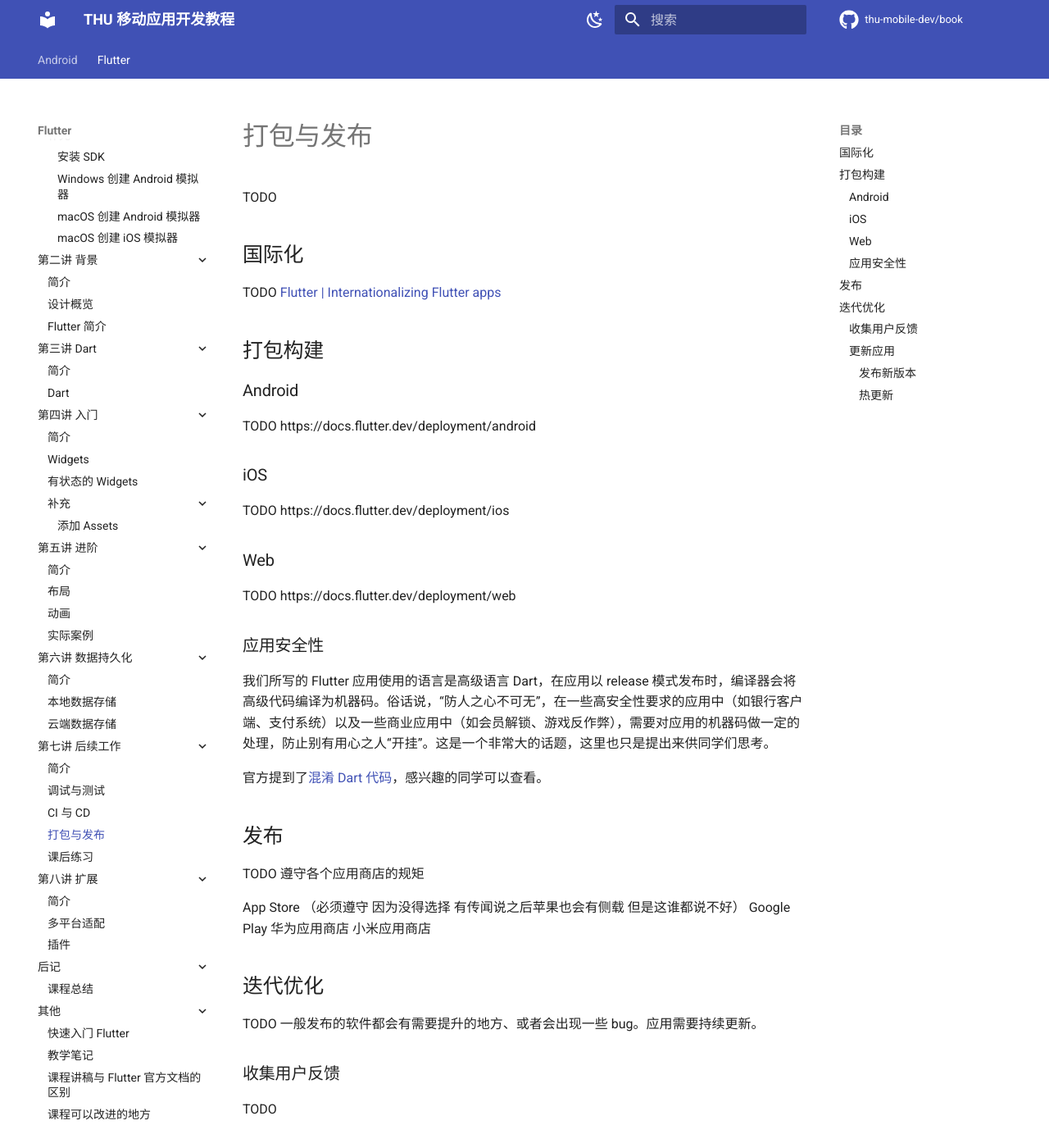
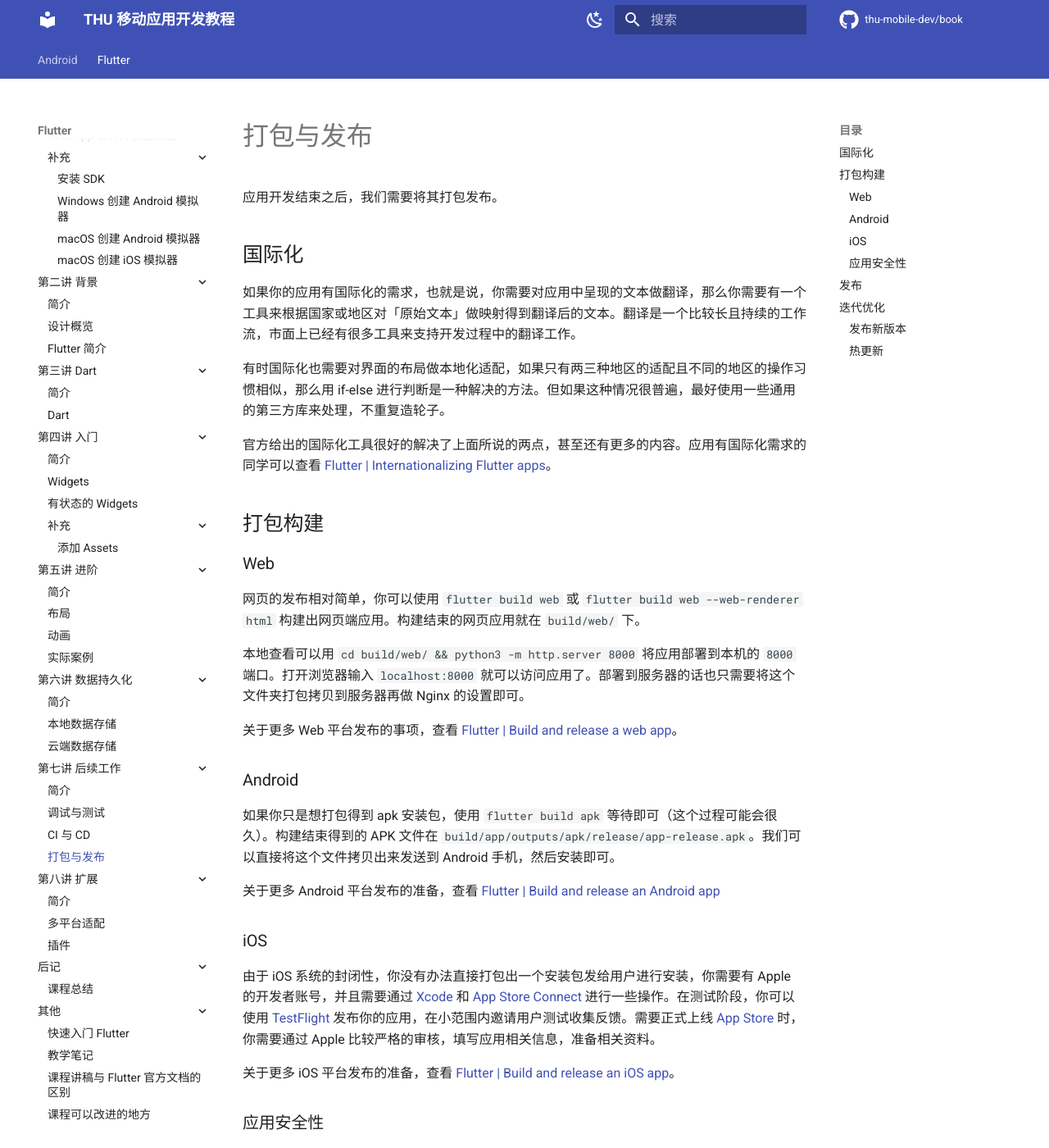
Before and after one commit to thu-mobile-dev/book, an MkDocs documentation site: the page built from docs/LECTURE/7/main-release.md, in a window 1280 px wide and 1400 px high. Shown: the whole window at 82% size. Built offline with MkDocs 1.6.1 and Material for MkDocs 9.7.7, drawn with Linux system fonts in a browser that asks for light colours; comment, search, counter and statistics services are not loaded; some of the changed text lies outside the part shown.

Commit message:
add release

```diff
--- a/docs/LECTURE/7/main-release.md
+++ b/docs/LECTURE/7/main-release.md
@@ -1,24 +1,36 @@
 # 打包与发布
 
-TODO
+应用开发结束之后，我们需要将其打包发布。
 
 ## 国际化
 
-TODO [Flutter | Internationalizing Flutter apps](https://docs.flutter.dev/development/accessibility-and-localization/internationalization)
+如果你的应用有国际化的需求，也就是说，你需要对应用中呈现的文本做翻译，那么你需要有一个工具来根据国家或地区对「原始文本」做映射得到翻译后的文本。翻译是一个比较长且持续的工作流，市面上已经有很多工具来支持开发过程中的翻译工作。
+
+有时国际化也需要对界面的布局做本地化适配，如果只有两三种地区的适配且不同的地区的操作习惯相似，那么用 if-else 进行判断是一种解决的方法。但如果这种情况很普遍，最好使用一些通用的第三方库来处理，不重复造轮子。
+
+官方给出的国际化工具很好的解决了上面所说的两点，甚至还有更多的内容。应用有国际化需求的同学可以查看 [Flutter | Internationalizing Flutter apps](https://docs.flutter.dev/development/accessibility-and-localization/internationalization)。
 
 ## 打包构建
 
+### Web
+
+网页的发布相对简单，你可以使用 `flutter build web` 或 `flutter build web --web-renderer html` 构建出网页端应用。构建结束的网页应用就在 `build/web/` 下。
+
+本地查看可以用 `cd build/web/ && python3 -m http.server 8000` 将应用部署到本机的 `8000` 端口。打开浏览器输入 `localhost:8000` 就可以访问应用了。部署到服务器的话也只需要将这个文件夹打包拷贝到服务器再做 Nginx 的设置即可。
+
+关于更多 Web 平台发布的事项，查看 [Flutter | Build and release a web app](https://docs.flutter.dev/deployment/web)。
+
 ### Android
 
-TODO https://docs.flutter.dev/deployment/android
+如果你只是想打包得到 apk 安装包，使用 `flutter build apk` 等待即可（这个过程可能会很久）。构建结束得到的 APK 文件在 `build/app/outputs/apk/release/app-release.apk`。我们可以直接将这个文件拷贝出来发送到 Android 手机，然后安装即可。
+
+关于更多 Android 平台发布的准备，查看 [Flutter | Build and release an Android app](https://docs.flutter.dev/deployment/android)
 
 ### iOS
 
-TODO https://docs.flutter.dev/deployment/ios
+由于 iOS 系统的封闭性，你没有办法直接打包出一个安装包发给用户进行安装，你需要有 Apple 的开发者账号，并且需要通过 [Xcode](https://developer.apple.com/xcode/) 和 [App Store Connect](https://developer.apple.com/app-store-connect/) 进行一些操作。在测试阶段，你可以使用 [TestFlight](https://developer.apple.com/testflight/) 发布你的应用，在小范围内邀请用户测试收集反馈。需要正式上线 [App Store](https://developer.apple.com/app-store/) 时，你需要通过 Apple 比较严格的审核，填写应用相关信息，准备相关资料。
 
-### Web
-
-TODO https://docs.flutter.dev/deployment/web
+关于更多 iOS 平台发布的准备，查看 [Flutter | Build and release an iOS app](https://docs.flutter.dev/deployment/ios)。
 
 ### 应用安全性
 
@@ -28,27 +40,32 @@
 
 ## 发布
 
-TODO 遵守各个应用商店的规矩
+应用的发布渠道多种多样，除了在官网发布，在遵守各地法律法规和市场规范的前提下，你也需要遵守各个应用商店的规矩：
 
-App Store （必须遵守 因为没得选择 有传闻说之后苹果也会有侧载 但是这谁都说不好）
-Google Play
-华为应用商店
-小米应用商店
+- App Store
+    - [App Store Review Guidelines](https://developer.apple.com/app-store/review/guidelines/)
+    - 开发者必须遵守  因为 iOS 平台除了 App Store 没有别的发布选择
+    - 有传闻说之后苹果也会有侧载  但是这种事情谁都说不好
+- Google Play
+    - [Developer Policy Center](https://play.google.com/about/developer-content-policy/)
+    - [Google Play Developer Distribution Agreement](https://play.google.com/intl/en_us/about/developer-distribution-agreement.html)
+- 华为应用商店
+    - [华为应用市场审核指南](https://developer.huawei.com/consumer/cn/doc/50104)
+- 小米应用商店
+    - [小米开发者生态政策](https://dev.mi.com/distribute/doc/details?pId=1321)
 
 ## 迭代优化
 
-TODO 一般发布的软件都会有需要提升的地方、或者会出现一些 bug。应用需要持续更新。
+一般发布的软件都会有需要提升的地方、或者会出现一些 bug。应用需要持续更新。在这个过程中也需要持续收集用户反馈。
 
-### 收集用户反馈
+### 发布新版本
 
-TODO
+一般应用都会持续迭代优化，当有 bug 修复或者新功能添加的时候，我们需要发布新版本推送给用户让用户更新。如果不使用热更新技术，发布新版本的方式和发布第一个版本的方式几乎相同。
 
-### 更新应用
+### 热更新
 
-#### 发布新版本
+现在越来越多的应用采取热更新的方式对应用进行更新。热更新，也就是用户不需要在应用商店点击更新、或是在官网下载安装包；当用户打开应用时，新的资源和程序自动下载，在应用内完成更新，提供更便利快捷的更新体验。
 
-TODO
+对于 Web 平台来说，可以来说平台本身做到了即时的热更新，因为每次可执行的内容都是从服务器拉取，服务器更新后用户可以随时获取最新的版本。不过这一点在移动应用中有些难实现，比如 App Store 就在一定程度上禁止应用内内置解释器、编译器等。
 
-#### 热更新
-
-TODO 热更新的优缺点，什么能热更新、什么不能，热更新的一般思路，热更新的基础设施（下载器、执行器），热更新的技术（web显示、游戏资源，提高应用的通用性）
+同学在课下感兴趣的话可以查看相关的论文或博客深入了解热更新技术。
--- a/mkdocs.yml
+++ b/mkdocs.yml
@@ -49,7 +49,6 @@
       - LECTURE/7/main-debug-and-test.md
       - LECTURE/7/main-ci-and-cd.md
       - LECTURE/7/main-release.md
-      - LECTURE/7/homework.md
     - 第八讲 扩展:
       - LECTURE/8/introduction.md
       - LECTURE/8/main-adaptive-and-responsive.md
```
Also changed, not shown: docs/LECTURE/7/homework.md (deleted, +0 -4 lines).
